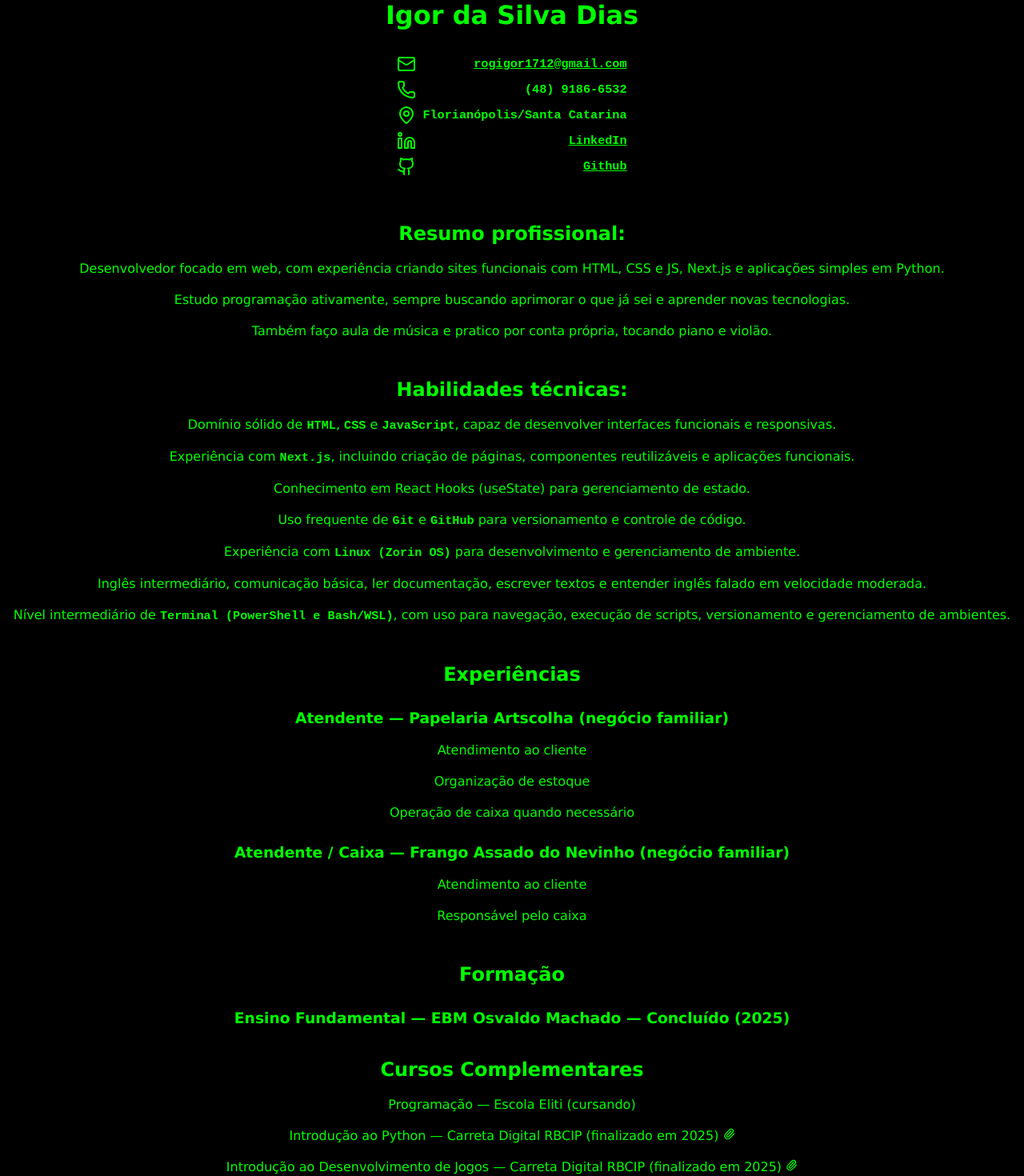
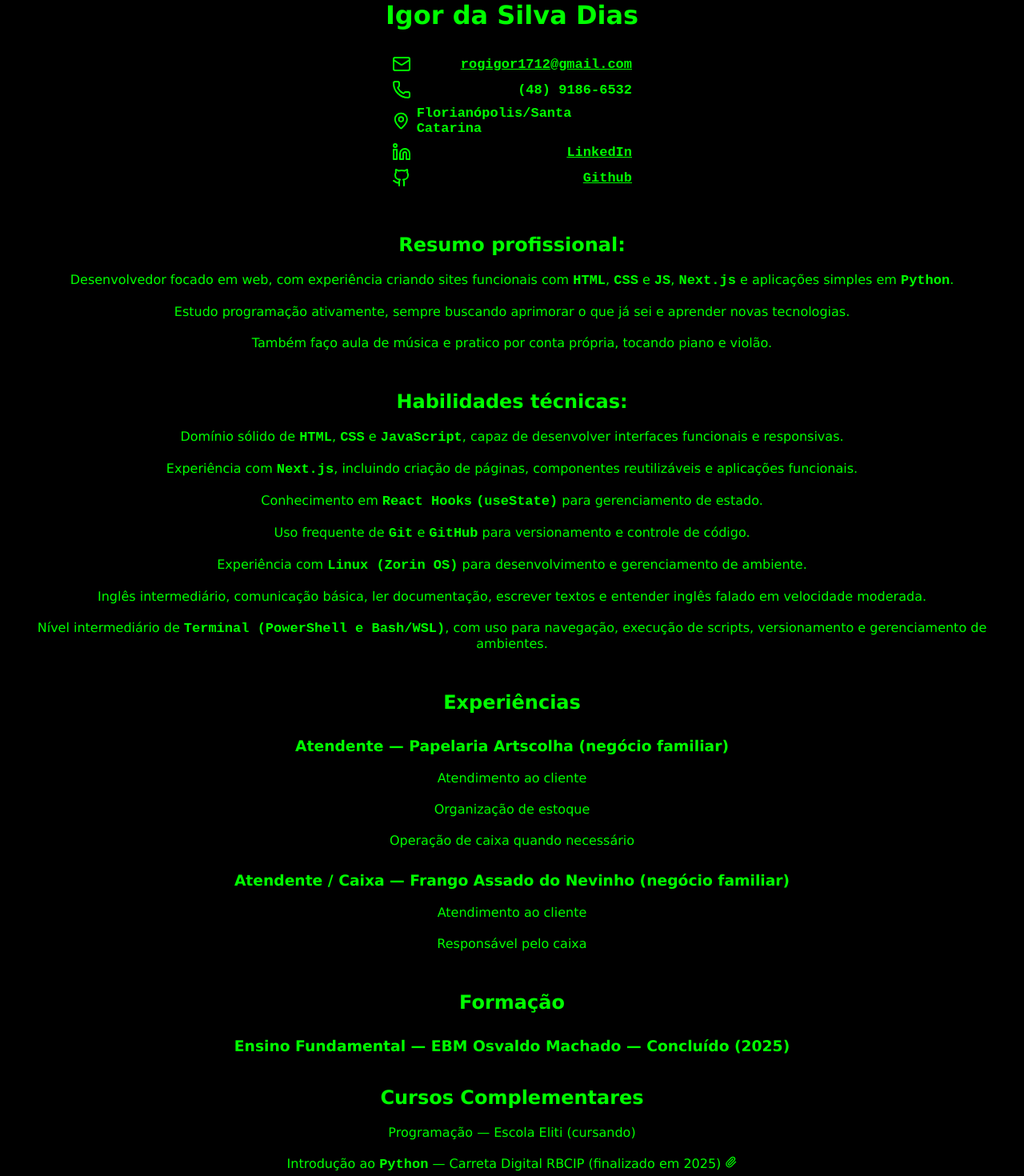
Before and after one commit to Igor-Dias-2010/curriculo, a Next.js app: page / in a window 1280 px wide. Shown: the part 20-1490 px from the top of the page at 80% size. Built offline with nearby package versions, Linux system fonts and the light colour scheme.

Commit message:
deixei mais coisas em fonte de código

```diff
--- a/app/formacao.jsx
+++ b/app/formacao.jsx
@@ -11,9 +11,9 @@ export default function Formacao() {
 
             <h2 className="subtitulo">Cursos Complementares</h2>
             <p>Programação — Escola Eliti (cursando)</p>
-            <p>Introdução ao Python — Carreta Digital RBCIP (finalizado em 2025) <Link href={"/certificados/python"} target="_blank" rel="noopener noreferrer"><Paperclip className="paperClip" size={15} /></Link></p>
+            <p>Introdução ao <span className="code">Python</span> — Carreta Digital RBCIP (finalizado em 2025) <Link href={"/certificados/python"} target="_blank" rel="noopener noreferrer"><Paperclip className="paperClip" size={15} /></Link></p>
 
-            <p>Introdução ao Desenvolvimento de Jogos — Carreta Digital RBCIP (finalizado em 2025) <Link href={"/certificados/game-dev"} target="_blank" rel="noopener noreferrer"><Paperclip className="paperclip" size={15} /></Link></p>
+            <p>Introdução ao <span className="code">Desenvolvimento de Jogos</span> — Carreta Digital RBCIP (finalizado em 2025) <Link href={"/certificados/game-dev"} target="_blank" rel="noopener noreferrer"><Paperclip className="paperclip" size={15} /></Link></p>
 
         </div>
     )
--- a/app/globals.css
+++ b/app/globals.css
@@ -17,7 +17,7 @@ body {
 
 .code {
     font-family: 'JetBrains Mono', 'Fira Code', monospace;
-    font-size: 0.95em;
+    font-size: 17px;
     font-weight: 600;
 }
 
--- a/app/habilidades.jsx
+++ b/app/habilidades.jsx
@@ -6,7 +6,7 @@ export default function Habilidades() {
             <h2>Habilidades técnicas:</h2>
             <p>Domínio sólido de <span className="code">HTML</span>, <span className="code">CSS</span> e <span className="code">JavaScript</span>, capaz de desenvolver interfaces funcionais e responsivas.</p>
             <p>Experiência com <span className="code">Next.js</span>, incluindo criação de páginas, componentes reutilizáveis e aplicações funcionais.</p>
-            <p>Conhecimento em React Hooks (useState) para gerenciamento de estado.</p>
+            <p>Conhecimento em <span className="code">React Hooks</span> <span className="code">(useState)</span> para gerenciamento de estado.</p>
             <p>Uso frequente de <span className="code">Git</span> e <span className="code">GitHub</span> para versionamento e controle de código.</p>
             <p>Experiência com <span className="code">Linux (Zorin OS)</span> para desenvolvimento e gerenciamento de ambiente.</p>
             <p>Inglês intermediário, comunicação básica, ler documentação, escrever textos e entender inglês falado em velocidade moderada.</p>
--- a/app/resumo-profissional.jsx
+++ b/app/resumo-profissional.jsx
@@ -4,7 +4,7 @@ export default function Resumo() {
     return (
         <div className="main">
             <h2>Resumo profissional:</h2>
-            <p>Desenvolvedor focado em web, com experiência criando sites funcionais com HTML, CSS e JS, Next.js e aplicações simples em Python.</p>
+            <p>Desenvolvedor focado em web, com experiência criando sites funcionais com <span className="code">HTML</span>, <span className="code">CSS</span> e <span className="code">JS</span>, <span className="code">Next.js</span> e aplicações simples em <span className="code">Python</span>.</p>
             <p>Estudo programação ativamente, sempre buscando aprimorar o que já sei e aprender novas tecnologias.</p>
             <p>Também faço aula de música e pratico por conta própria, tocando piano e violão.</p>
         </div>
```
